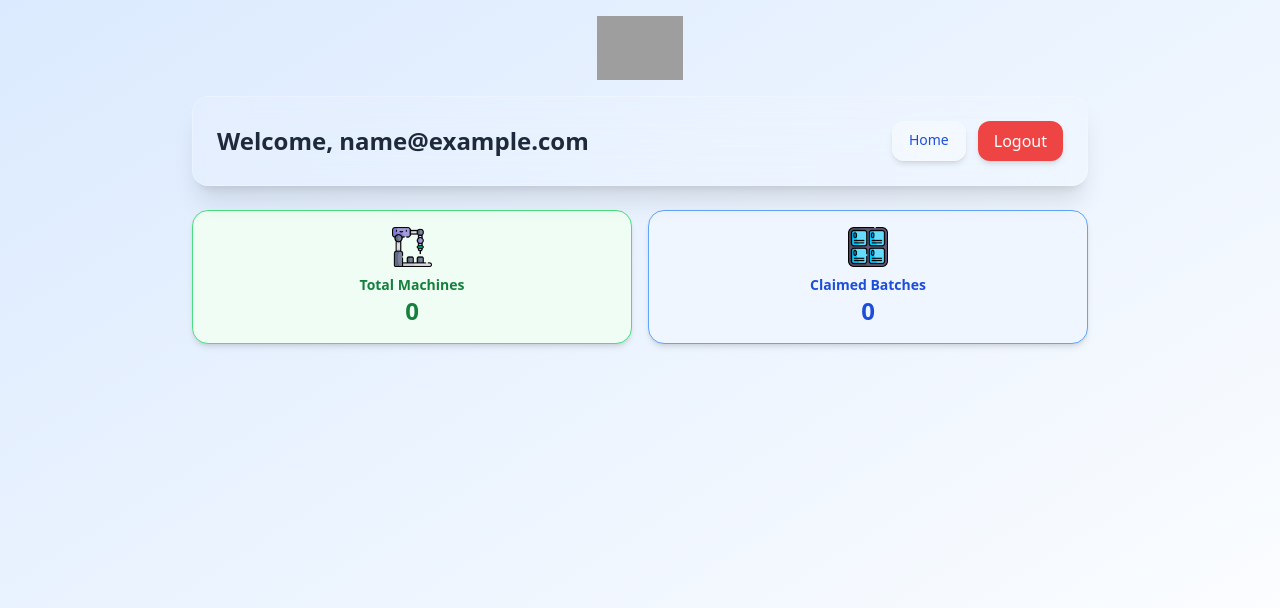
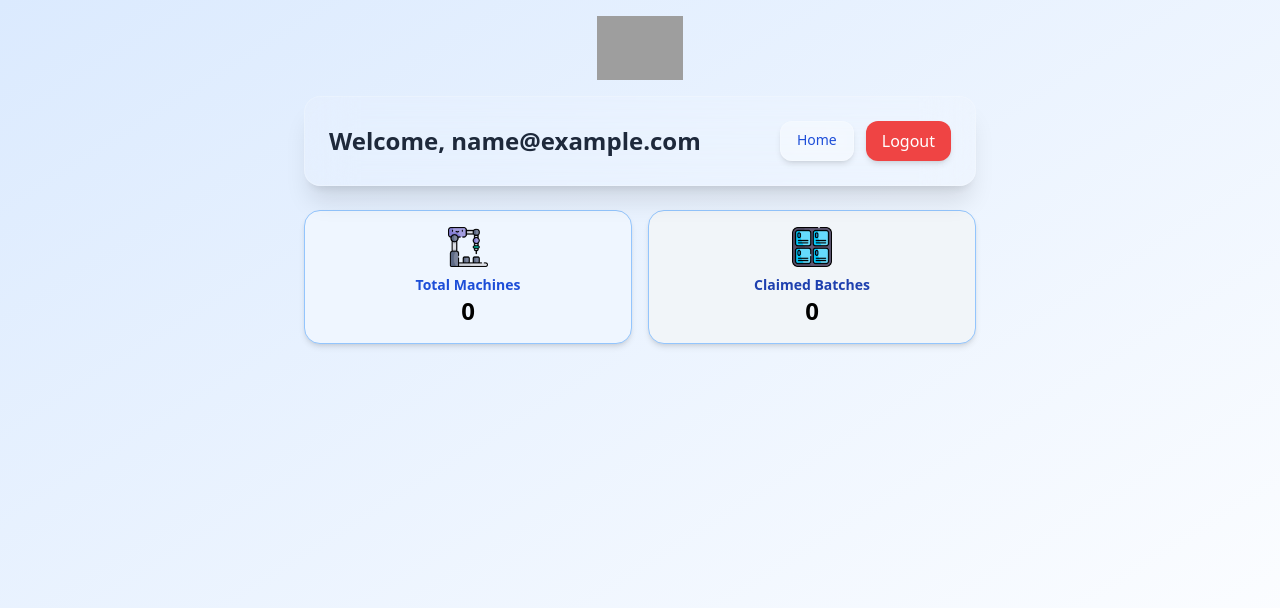
Before and after one commit to gigtarget/maintaineh, a Flask app: page /user/dashboard in a window 1280 px wide. Shown: the top 608 px of the page. Run offline with Flask 3, Linux system fonts and the light colour scheme; the visitor is signed in with stand-in values (Sample User, id 1); data that the repository does not hold is empty; some libraries are stand-ins or nearby versions; grey boxes are pictures that could not be loaded.

Commit message:
Update user_dashboard.html

```diff
--- a/app/templates/user_dashboard.html
+++ b/app/templates/user_dashboard.html
@@ -17,12 +17,12 @@
 <body class="bg-gradient-to-br from-blue-100 to-white min-h-screen text-gray-800 p-4">
 
   <!-- Logo -->
-  <div class="max-w-4xl mx-auto mb-4 flex justify-center">
+  <div class="max-w-2xl mx-auto mb-4 flex justify-center">
     <img src="{{ url_for('static', filename='logo/logo.svg') }}" class="h-12 sm:h-16" alt="Logo">
   </div>
 
   <!-- Header -->
-  <div class="max-w-4xl mx-auto mb-6">
+  <div class="max-w-2xl mx-auto mb-6">
     <div class="bg-white/10 backdrop-blur-xl border border-white/20 shadow-xl rounded-2xl p-4 sm:p-6 flex flex-col sm:flex-row sm:items-center sm:justify-between gap-4">
       <h1 class="text-xl sm:text-2xl font-bold text-slate-800 break-words">Welcome, {{ current_user.email }}</h1>
       <div class="flex gap-3 flex-wrap justify-center sm:justify-end">
@@ -33,23 +33,26 @@
   </div>
 
   <!-- Summary Cards -->
-  <div class="max-w-4xl mx-auto grid grid-cols-2 gap-4 mb-6">
-    <div class="bg-green-50 border border-green-400 text-green-700 rounded-2xl shadow-md p-4 flex flex-col items-center">
+  {% set machine_count = batches | selectattr('machine') | list | length %}
+  {% set batch_count = batches | length %}
+  <div class="max-w-2xl mx-auto grid grid-cols-2 gap-4 mb-6">
+    <div class="{{ 'bg-green-50 text-green-700 border-green-400' if machine_count >= 1 else 'bg-blue-50 text-blue-700 border-blue-300' }} border rounded-2xl shadow-md p-4 flex flex-col items-center">
       <img src="{{ url_for('static', filename='emb assets/machine.png') }}" class="h-10 w-10 mb-2" alt="Machine Icon" />
       <p class="font-semibold text-sm">Total Machines</p>
-      <p class="text-2xl font-bold">{{ batches | selectattr('machine') | list | length }}</p>
+      <p class="text-2xl font-bold text-black">{{ machine_count }}</p>
     </div>
-    <div class="bg-blue-50 border border-blue-400 text-blue-700 rounded-2xl shadow-md p-4 flex flex-col items-center">
+    <div class="{{ 'bg-green-50 text-green-700 border-green-400' if batch_count >= 1 else 'bg-slate-100 text-blue-800 border-blue-300' }} border rounded-2xl shadow-md p-4 flex flex-col items-center">
       <img src="{{ url_for('static', filename='emb assets/batch.png') }}" class="h-10 w-10 mb-2" alt="Batch Icon" />
       <p class="font-semibold text-sm">Claimed Batches</p>
-      <p class="text-2xl font-bold">{{ batches | length }}</p>
+      <p class="text-2xl font-bold text-black">{{ batch_count }}</p>
     </div>
   </div>
 
   <!-- Claimed Batches -->
-  <div class="max-w-4xl mx-auto">
+  <div class="max-w-2xl mx-auto">
     {% for batch in batches %}
     <div class="mb-6">
+
       <!-- Batch Header -->
       <div onclick="toggleBatch({{ batch.id }})"
            class="cursor-pointer flex justify-between items-center px-4 py-3 bg-white/10 hover:bg-white/20 backdrop-blur-xl border border-white/20 shadow-md rounded-xl transition-all duration-200 group">
@@ -90,7 +93,7 @@
         </div>
 
         <!-- Sub QR Tags -->
-        <div class="grid grid-cols-2 sm:grid-cols-3 md:grid-cols-4 gap-4 mb-6">
+        <div class="grid grid-cols-2 sm:grid-cols-3 gap-4 mb-6">
           {% for qr in batch.qr_codes %}
             {% if qr.qr_type.startswith('sub') %}
             <div class="group bg-white/10 backdrop-blur-xl border border-white/20 rounded-2xl p-4 shadow-xl transition hover:shadow-2xl hover:-translate-y-1">
```
